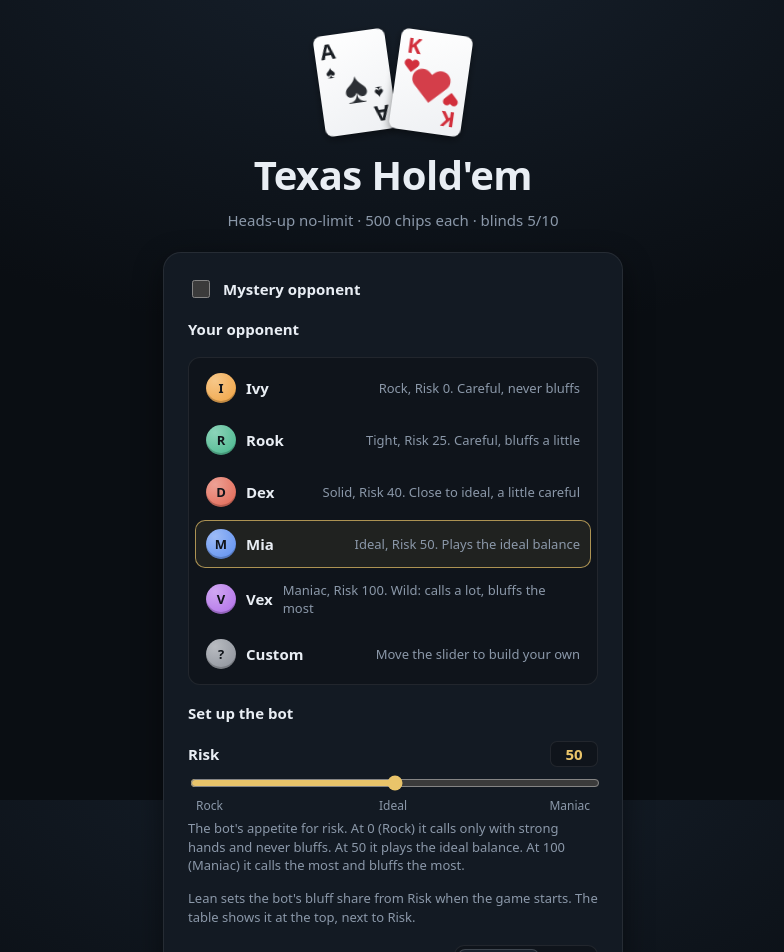
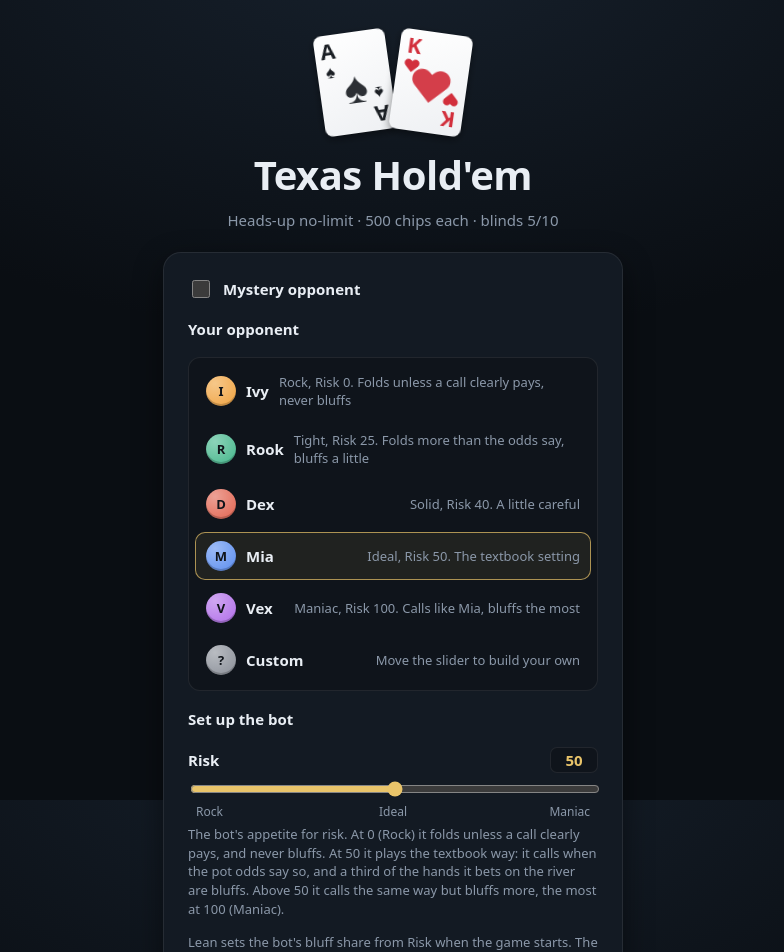
Before and after one commit to DevomB/vibe-check-2026-project, a Next.js app: page / in a window 1280 px wide. Shown: the top 952 px of the page, without its empty margins (247-1031 px from the left). Built offline with nearby package versions, Linux system fonts and the light colour scheme.

Commit message:
Describe Risk the way the one-slider bot plays
At Risk 0 the bot folds unless a call clearly pays. From Risk 50 up it calls by the pot odds,
and only its bluff share grows. The slider help, the opponent notes and the page description
now say this, instead of "calls the most" at 100.

```diff
--- a/src/app/layout.tsx
+++ b/src/app/layout.tsx
@@ -5,7 +5,7 @@ import "./globals.css";
 // Fonts come from the system (see globals.css), so building the app needs no network.
 export const metadata: Metadata = {
   title: "Hold'em",
-  description: "Heads-up no-limit Texas Hold'em against one bot you build with two sliders, Risk and Bluff.",
+  description: "Heads-up no-limit Texas Hold'em against one bot you build with one slider, Risk.",
 };
 
 export const viewport: Viewport = {
--- a/src/components/Lobby.tsx
+++ b/src/components/Lobby.tsx
@@ -27,9 +27,9 @@ export const RISK_MARKS = [
   { at: RISK_MAX, label: "Maniac" },
 ] as const;
 
-/** What Risk does, in one plain sentence; shared by the setup screen and the Mystery guess. */
+/** What Risk does, in plain words; shared by the setup screen and the Mystery guess. */
 export const RISK_HELP =
-  "The bot's appetite for risk. At 0 (Rock) it calls only with strong hands and never bluffs. At 50 it plays the ideal balance. At 100 (Maniac) it calls the most and bluffs the most.";
+  "The bot's appetite for risk. At 0 (Rock) it folds unless a call clearly pays, and never bluffs. At 50 it plays the textbook way: it calls when the pot odds say so, and a third of the hands it bets on the river are bluffs. Above 50 it calls the same way but bluffs more, the most at 100 (Maniac).";
 
 export function BotSlider({ label, value, max, shown, help, marks, onChange }: SliderProps) {
   return (
--- a/src/lib/roster.ts
+++ b/src/lib/roster.ts
@@ -13,11 +13,11 @@ export interface Opponent {
 
 /** The named opponents, from most careful to wildest. */
 export const OPPONENTS: Opponent[] = [
-  { name: "Ivy", color: "#f0a23a", style: "Careful, never bluffs", tier: "Rock", risk: 0 },
-  { name: "Rook", color: "#3fb68b", style: "Careful, bluffs a little", tier: "Tight", risk: 25 },
-  { name: "Dex", color: "#e0624f", style: "Close to ideal, a little careful", tier: "Solid", risk: 40 },
-  { name: "Mia", color: "#5b8def", style: "Plays the ideal balance", tier: "Ideal", risk: 50 },
-  { name: "Vex", color: "#b06ce8", style: "Wild: calls a lot, bluffs the most", tier: "Maniac", risk: 100 },
+  { name: "Ivy", color: "#f0a23a", style: "Folds unless a call clearly pays, never bluffs", tier: "Rock", risk: 0 },
+  { name: "Rook", color: "#3fb68b", style: "Folds more than the odds say, bluffs a little", tier: "Tight", risk: 25 },
+  { name: "Dex", color: "#e0624f", style: "A little careful", tier: "Solid", risk: 40 },
+  { name: "Mia", color: "#5b8def", style: "The textbook setting", tier: "Ideal", risk: 50 },
+  { name: "Vex", color: "#b06ce8", style: "Calls like Mia, bluffs the most", tier: "Maniac", risk: 100 },
 ];
 
 /** The bot when its Risk matches no named opponent. */
```
